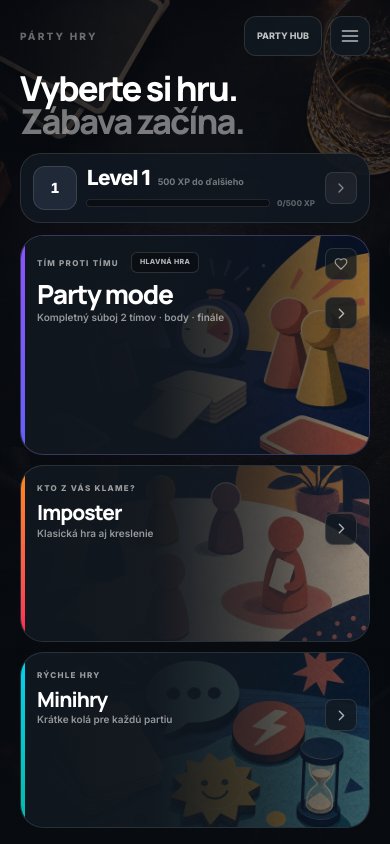
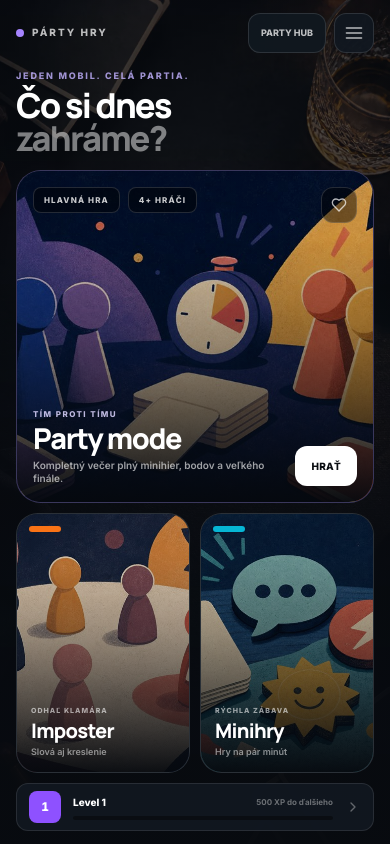
Before and after one commit to matusmatus509-cmyk/develop-slovak-imposter-appzip-updated, a React (Vite) app: page / in a window 390 px wide. Built offline with nearby package versions, Linux system fonts and the light colour scheme.

Commit message:
Redesign the mobile home screen

```diff
--- a/src/index.css
+++ b/src/index.css
@@ -1854,3 +1854,15 @@ html[data-theme="light"] main.party-hub-page .party-hub-hero [class*="text-cyan-
     transition-duration: .01ms !important;
   }
 }
+
+@media (max-height: 720px) {
+  .home-screen .home-content { padding-top: max(.55rem, env(safe-area-inset-top)); padding-bottom: max(.55rem, env(safe-area-inset-bottom)); }
+  .home-screen .home-heading { margin-top: .55rem; }
+  .home-screen .home-heading > p { display: none; }
+  .home-screen .home-heading h1 { margin-top: 0; font-size: 1.7rem; line-height: .96; }
+  .home-screen .home-showcase { margin-top: .55rem; gap: .45rem; }
+  .home-screen .home-showcase > div { gap: .45rem; }
+  .home-screen .home-showcase article { border-radius: 1rem; }
+  .home-screen .home-showcase article p:last-child { display: none; }
+  .home-screen .home-level-bar { height: 2.65rem; margin-top: .45rem; }
+}
--- a/src/screens/Home.tsx
+++ b/src/screens/Home.tsx
@@ -16,12 +16,11 @@ const SECTIONS: Array<{
   description: string;
   image: string;
   accent: string;
-  glow: string;
   featured?: boolean;
 }> = [
-  { screen: "teambattle", eyebrow: "Tím proti tímu", title: "Party mode", description: "Kompletný súboj 2 tímov · body · finále", image: partyModeArt, accent: "from-violet-500 to-indigo-500", glow: "rgba(124, 58, 237, .38)", featured: true },
-  { screen: "impostor-menu", eyebrow: "Kto z vás klame?", title: "Imposter", description: "Klasická hra aj kreslenie", image: imposterArt, accent: "from-orange-400 to-rose-500", glow: "rgba(244, 63, 94, .34)" },
-  { screen: "minigames-menu", eyebrow: "Rýchle hry", title: "Minihry", description: "Krátke kolá pre každú partiu", image: minigamesArt, accent: "from-cyan-400 to-teal-500", glow: "rgba(6, 182, 212, .32)" },
+  { screen: "teambattle", eyebrow: "Tím proti tímu", title: "Party mode", description: "Kompletný večer plný minihier, bodov a veľkého finále.", image: partyModeArt, accent: "#8b5cf6", featured: true },
+  { screen: "impostor-menu", eyebrow: "Odhaľ klamára", title: "Imposter", description: "Slová aj kreslenie", image: imposterArt, accent: "#f97316" },
+  { screen: "minigames-menu", eyebrow: "Rýchla zábava", title: "Minihry", description: "Hry na pár minút", image: minigamesArt, accent: "#06b6d4" },
 ];
 
 const LANGUAGES: { code: AppLanguage; mark: string; label: string }[] = [
@@ -51,9 +50,9 @@ export default function Home({ onNavigate, statistics, onSettings, favoriteGames
       <img src={appBackground} alt="" className="pointer-events-none fixed inset-0 h-full w-full object-cover opacity-55" />
       <div className="pointer-events-none fixed inset-0 bg-gradient-to-b from-[#080b10]/42 via-[#080b10]/72 to-[#080b10]/96" />
 
-      <div className="home-content relative mx-auto flex min-h-[100dvh] w-full max-w-md flex-col px-5 pb-4 pt-4">
-        <div className="flex h-10 items-center justify-between">
-          <span className="text-[10px] font-black uppercase tracking-[.22em] text-white/38">Párty hry</span>
+      <div className="home-content relative mx-auto flex h-[100dvh] w-full max-w-md flex-col overflow-hidden px-4 pb-[max(.8rem,env(safe-area-inset-bottom))] pt-[max(.8rem,env(safe-area-inset-top))]">
+        <div className="flex h-10 shrink-0 items-center justify-between">
+          <span className="flex items-center gap-2 text-[10px] font-black uppercase tracking-[.2em] text-white/72"><span className="h-2 w-2 rounded-sm bg-violet-400" /> Párty hry</span>
           <div className="flex items-center gap-2">
             <button type="button" onClick={() => onNavigate("party-hub")} aria-label="Otvoriť Party Hub" className="flex h-10 items-center rounded-xl border border-white/12 bg-[#111820]/92 px-3 text-[9px] font-black uppercase tracking-wider text-white/72 transition active:scale-95">Party Hub</button>
             <button type="button" onClick={() => setIsMenuOpen(true)} aria-label="Otvoriť menu" aria-expanded={isMenuOpen} className="flex h-10 w-10 items-center justify-center rounded-xl border border-white/12 bg-[#111820]/95 text-white/70 shadow-xl transition hover:border-white/25 hover:text-white active:scale-95">
@@ -62,62 +61,51 @@ export default function Home({ onNavigate, statistics, onSettings, favoriteGames
           </div>
         </div>
 
-        <header className="home-heading mt-4" style={{ animation: "slideUp .45s ease-out both" }}>
-          <h1 className="text-[2.15rem] font-black leading-[.95] tracking-[-.055em]">Vyberte si hru.<span className="text-white/45"> Zábava začína.</span></h1>
+        <header className="home-heading mt-4 shrink-0" style={{ animation: "slideUp .32s ease-out both" }}>
+          <p className="text-[9px] font-black uppercase tracking-[.2em] text-violet-300/80">Jeden mobil. Celá partia.</p>
+          <h1 className="mt-1.5 text-[2.15rem] font-black leading-[.96] tracking-[-.052em]">Čo si dnes<br /><span className="text-white/48">zahráme?</span></h1>
         </header>
 
-        <button
-          type="button"
-          onClick={() => onNavigate("statistics")}
-          aria-label={`Otvoriť herný profil, level ${level.level}`}
-          className="home-profile-card home-mode-card group relative mt-4 w-full overflow-hidden rounded-[1.3rem] border border-violet-300/20 bg-[#141525]/95 p-3 text-left shadow-[0_18px_52px_-34px_rgba(139,92,246,.9)] backdrop-blur-xl transition hover:-translate-y-0.5 hover:border-violet-300/35 active:scale-[.985]"
-          style={{ animation: "slideUp .45s ease-out 70ms both" }}
-        >
-          <span className="pointer-events-none absolute -right-10 -top-14 h-32 w-32 rounded-full bg-violet-500/20 blur-3xl" />
-          <span className="relative flex items-center gap-2.5">
-            <span className="flex h-11 w-11 shrink-0 items-center justify-center rounded-xl border border-white/12 bg-[#202938] text-sm font-black tabular-nums text-white">{level.level}</span>
-            <span className="min-w-0 flex-1">
-              <span className="flex items-baseline gap-2"><strong className="text-[1.3rem] font-black leading-none tracking-[-.04em]">Level {level.level}</strong><small className="truncate text-[9px] font-bold text-white/42">{level.level === 100 ? "Maximálny level" : `${xpRemaining} XP do ďalšieho`}</small></span>
-              <span className="mt-2 flex items-center gap-2"><span className="block h-1.5 flex-1 overflow-hidden rounded-full bg-black/40 ring-1 ring-white/[.07]"><span className="block h-full rounded-full bg-gradient-to-r from-violet-500 via-fuchsia-400 to-cyan-400 transition-[width] duration-700" style={{ width: `${level.progressPercent}%` }} /></span><small className="shrink-0 text-[8px] font-black text-white/32">{level.xpIntoLevel}/{level.xpForNextLevel} XP</small></span>
-            </span>
-            <span className="flex h-8 w-8 shrink-0 items-center justify-center rounded-lg border border-white/10 bg-white/[.055] text-white/45 transition group-hover:translate-x-0.5"><Icons.chevronRight size={16} /></span>
-          </span>
-        </button>
-
         {favoriteGames.length > 0 && (
-          <section className="mt-3" aria-label="Obľúbené hry">
-            <div className="mb-2 flex items-center gap-2"><Icons.heart size={13} className="text-rose-300" /><h2 className="text-[9px] font-black uppercase tracking-[.18em] text-white/45">Pripnuté obľúbené</h2></div>
-            <div className="flex gap-2 overflow-x-auto pb-1">
-              {favoriteGames.map((game) => <div key={game.id} className="flex shrink-0 items-center rounded-xl border border-white/10 bg-[#111820]/95 p-1"><button type="button" onClick={() => onNavigate(game.screen)} className="flex items-center px-2 py-2 text-[10px] font-black">{game.title}</button><button type="button" onClick={() => onToggleFavorite(game.id)} aria-pressed="true" aria-label={`Odobrať ${game.title} z obľúbených`} className="flex h-7 w-7 items-center justify-center rounded-lg text-rose-300"><Icons.heart size={13} fill="currentColor" /></button></div>)}
+          <section className="mt-2.5 flex shrink-0 items-center gap-2 overflow-hidden" aria-label="Obľúbené hry">
+            <span className="shrink-0 text-[8px] font-black uppercase tracking-[.16em] text-white/35">Obľúbené</span>
+            <div className="flex min-w-0 gap-1.5 overflow-x-auto">
+              {favoriteGames.slice(0, 3).map((game) => <button key={game.id} type="button" onClick={() => onNavigate(game.screen)} className="shrink-0 rounded-lg border border-white/10 bg-[#111820]/88 px-2.5 py-1.5 text-[9px] font-bold text-white/68">{game.title}</button>)}
             </div>
           </section>
         )}
 
-        <section className="home-game-grid mt-3 flex min-h-[420px] flex-1 flex-col gap-2.5" aria-label="Herné režimy">
-          {SECTIONS.map((section, index) => {
-            return (
-              <article
-                key={section.screen}
-                className={`home-mode-card group relative min-h-0 overflow-hidden rounded-[1.45rem] border text-left shadow-xl transition duration-300 hover:-translate-y-0.5 hover:border-white/20 active:scale-[.985] ${section.featured ? "home-party-featured flex-[1.35] border-violet-300/30 bg-[#141525]" : "flex-1 border-white/[.11] bg-[#11171e]"}`}
-                style={{ animation: `slideUp .45s ease-out ${120 + index * 65}ms both`, boxShadow: `0 18px 42px -31px ${section.glow}` }}
-              >
-                <button type="button" onClick={() => onNavigate(section.screen)} aria-label={`Otvoriť ${section.title}`} className="absolute inset-0 z-[1] rounded-[1.25rem] focus-visible:outline focus-visible:outline-2 focus-visible:outline-violet-300" />
-                <img src={section.image} alt="" className="absolute inset-0 h-full w-full object-cover object-center opacity-66 saturate-[.78] transition duration-500 group-hover:scale-[1.025] group-hover:opacity-82" />
-                <div className="absolute inset-0 bg-[linear-gradient(90deg,#10161d_0%,rgba(16,22,29,.97)_38%,rgba(16,22,29,.62)_70%,rgba(16,22,29,.1)_100%)]" />
-                <div className={`absolute inset-y-0 left-0 w-1 bg-gradient-to-b ${section.accent}`} />
-                <div className="relative flex h-full items-center p-4">
-                  <div className="w-[76%] min-w-0">
-                    <div className="flex items-center gap-2"><p className="text-[8px] font-extrabold uppercase tracking-[.16em] text-white/58">{section.eyebrow}</p>{section.featured && <span className="ml-1 rounded-md border border-white/14 bg-black/30 px-2 py-1 text-[7px] font-black uppercase tracking-wider text-white/68">Hlavná hra</span>}</div>
-                    <h2 className={`mt-2 font-extrabold leading-none tracking-[-.045em] ${section.featured ? "text-[1.65rem]" : "text-[1.3rem]"}`}>{section.title}</h2>
-                    <p className="mt-1 text-[10px] font-semibold leading-snug text-white/55">{section.description}</p>
-                  </div>
-                  {section.screen === "teambattle" && <button type="button" onClick={() => onToggleFavorite("teambattle")} aria-pressed={favoriteGames.some((game) => game.id === "teambattle")} aria-label={favoriteGames.some((game) => game.id === "teambattle") ? "Odobrať Party mode z obľúbených" : "Pridať Party mode medzi obľúbené"} className={`absolute right-3 top-3 z-10 flex h-8 w-8 items-center justify-center rounded-lg border ${favoriteGames.some((game) => game.id === "teambattle") ? "border-rose-300/25 bg-rose-400/15 text-rose-300" : "border-white/12 bg-[#111820]/75 text-white/55"}`}><Icons.heart size={14} fill={favoriteGames.some((game) => game.id === "teambattle") ? "currentColor" : "none"} /></button>}
-                  <span className="absolute bottom-3 right-3 flex h-8 w-8 items-center justify-center rounded-lg border border-white/12 bg-[#111820]/80 text-white/65 shadow-lg transition group-hover:translate-x-0.5 group-hover:text-white"><Icons.chevronRight size={17} /></span>
-                </div>
+        <section className={`home-showcase mt-3 min-h-0 flex-1 grid-rows-[1.28fr_1fr] gap-2.5 ${favoriteGames.length > 0 ? "" : "mt-4"} grid`} aria-label="Herné režimy">
+          <article className="home-mode-card home-party-featured group relative min-h-0 overflow-hidden rounded-[1.55rem] border border-violet-300/25 bg-[#111820]" style={{ animation: "slideUp .34s ease-out 60ms both" }}>
+            <button type="button" onClick={() => onNavigate(SECTIONS[0].screen)} aria-label="Otvoriť Party mode" className="absolute inset-0 z-[1] rounded-[1.55rem] focus-visible:outline focus-visible:outline-2 focus-visible:outline-violet-300" />
+            <img src={SECTIONS[0].image} alt="" className="absolute inset-0 h-full w-full object-cover object-center opacity-90 transition duration-500 group-hover:scale-[1.02]" />
+            <div className="absolute inset-0 bg-[linear-gradient(to_bottom,rgba(5,8,13,.06)_20%,rgba(5,8,13,.34)_52%,rgba(5,8,13,.97)_100%)]" />
+            <div className="absolute left-4 top-4 flex gap-2"><span className="rounded-lg border border-white/14 bg-black/45 px-2.5 py-1.5 text-[8px] font-black uppercase tracking-[.14em] text-white/78">Hlavná hra</span><span className="rounded-lg border border-white/14 bg-black/45 px-2.5 py-1.5 text-[8px] font-black uppercase tracking-[.14em] text-white/78">4+ hráči</span></div>
+            <button type="button" onClick={() => onToggleFavorite("teambattle")} aria-pressed={favoriteGames.some((game) => game.id === "teambattle")} aria-label={favoriteGames.some((game) => game.id === "teambattle") ? "Odobrať Party mode z obľúbených" : "Pridať Party mode medzi obľúbené"} className={`absolute right-4 top-4 z-10 flex h-9 w-9 items-center justify-center rounded-xl border ${favoriteGames.some((game) => game.id === "teambattle") ? "border-rose-300/30 bg-rose-400/18 text-rose-200" : "border-white/14 bg-black/45 text-white/70"}`}><Icons.heart size={16} fill={favoriteGames.some((game) => game.id === "teambattle") ? "currentColor" : "none"} /></button>
+            <div className="absolute inset-x-0 bottom-0 p-4">
+              <p className="text-[8px] font-black uppercase tracking-[.18em] text-violet-200/85">{SECTIONS[0].eyebrow}</p>
+              <div className="mt-1 flex items-end justify-between gap-3"><div><h2 className="text-[1.8rem] font-black leading-none tracking-[-.045em]">{SECTIONS[0].title}</h2><p className="mt-1.5 max-w-[16rem] text-[10px] font-semibold leading-snug text-white/62">{SECTIONS[0].description}</p></div><span className="flex h-10 shrink-0 items-center rounded-xl bg-white px-4 text-[10px] font-black uppercase tracking-wide text-[#0a0d12]">Hrať</span></div>
+            </div>
+          </article>
+
+          <div className="grid min-h-0 grid-cols-2 gap-2.5">
+            {SECTIONS.slice(1).map((section, index) => (
+              <article key={section.screen} className="home-mode-card group relative min-h-0 overflow-hidden rounded-[1.35rem] border border-white/12 bg-[#111820]" style={{ animation: `slideUp .34s ease-out ${120 + index * 55}ms both` }}>
+                <button type="button" onClick={() => onNavigate(section.screen)} aria-label={`Otvoriť ${section.title}`} className="absolute inset-0 z-[1] rounded-[1.35rem] focus-visible:outline focus-visible:outline-2 focus-visible:outline-white/70" />
+                <img src={section.image} alt="" className="absolute inset-0 h-full w-full object-cover object-center opacity-88 transition duration-500 group-hover:scale-[1.025]" />
+                <div className="absolute inset-0 bg-[linear-gradient(to_bottom,rgba(5,8,13,.04)_16%,rgba(5,8,13,.3)_46%,rgba(5,8,13,.96)_100%)]" />
+                <span className="absolute left-3 top-3 h-1.5 w-8 rounded-full" style={{ background: section.accent }} />
+                <div className="absolute inset-x-0 bottom-0 p-3.5"><p className="text-[7px] font-black uppercase tracking-[.15em] text-white/58">{section.eyebrow}</p><h2 className="mt-1 text-[1.25rem] font-black leading-none tracking-[-.035em]">{section.title}</h2><p className="mt-1 text-[9px] font-semibold text-white/52">{section.description}</p></div>
               </article>
-            );
-          })}
+            ))}
+          </div>
         </section>
+
+        <button type="button" onClick={() => onNavigate("statistics")} aria-label={`Otvoriť herný profil, level ${level.level}`} className="home-level-bar mt-2.5 flex h-12 shrink-0 items-center gap-3 rounded-xl border border-white/10 bg-[#111820]/94 px-3 text-left active:scale-[.99]">
+          <span className="flex h-8 w-8 shrink-0 items-center justify-center rounded-lg bg-violet-500 text-xs font-black tabular-nums text-white">{level.level}</span>
+          <span className="min-w-0 flex-1"><span className="flex items-center justify-between gap-2"><strong className="text-[10px] font-black">Level {level.level}</strong><small className="truncate text-[8px] font-bold text-white/38">{level.level === 100 ? "Maximálny level" : `${xpRemaining} XP do ďalšieho`}</small></span><span className="mt-1.5 block h-1 overflow-hidden rounded-full bg-black/40"><span className="block h-full rounded-full bg-violet-400" style={{ width: `${level.progressPercent}%` }} /></span></span>
+          <Icons.chevronRight size={16} className="shrink-0 text-white/35" />
+        </button>
       </div>
 
       {isMenuOpen && (
```
